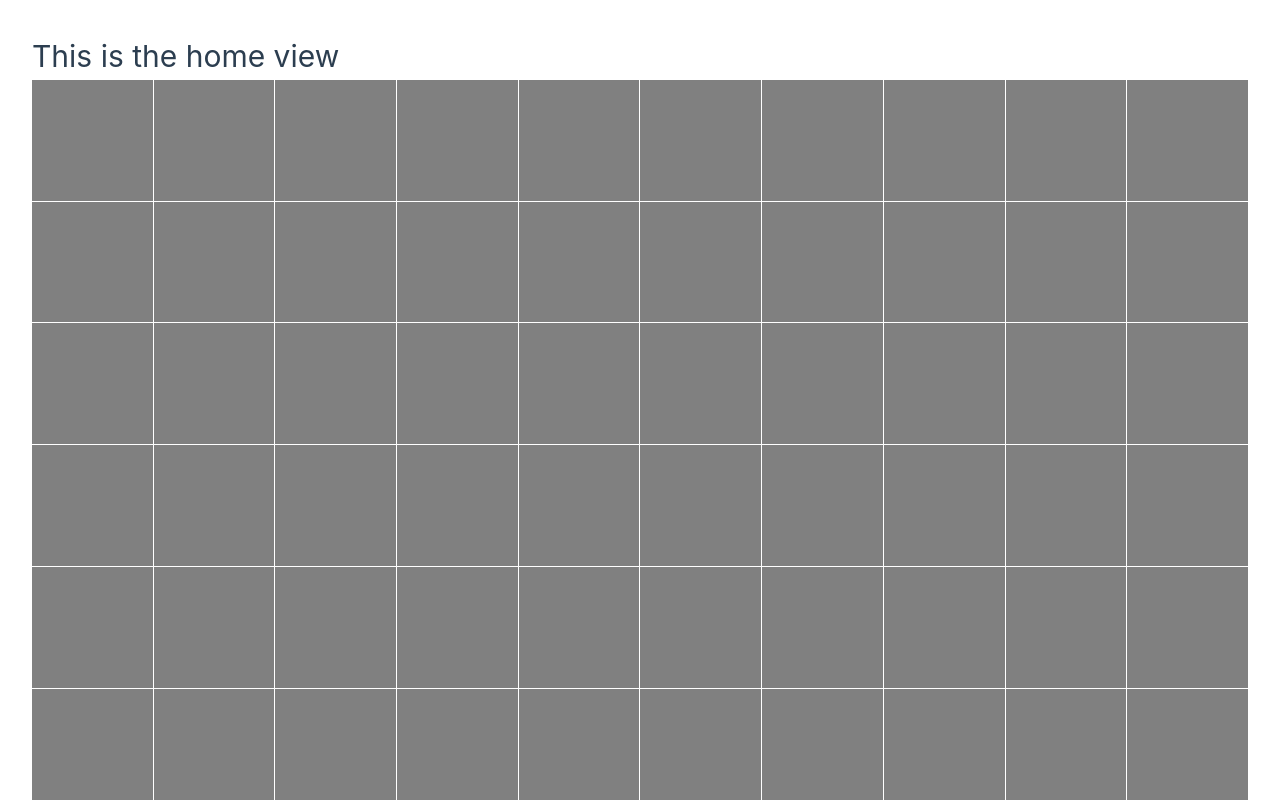
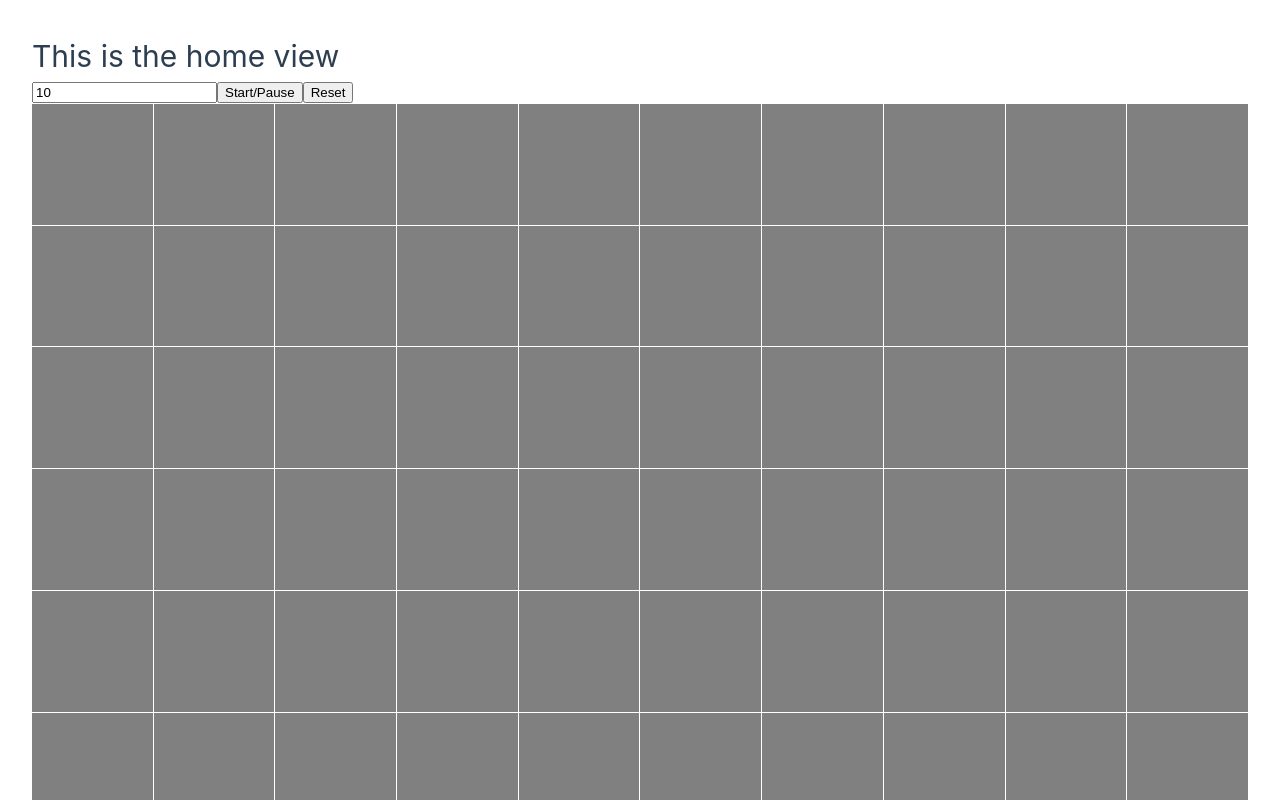
Before and after one commit to sami-baadarani/game-of-life, a Vue app: page / in a window 1280 px wide. Shown: the top 800 px of the page. Built offline with nearby package versions, Linux system fonts and the light colour scheme.

Commit message:
✨ feat: add game to page

```diff
--- a/src/components/GameOfLife/GameOfLife.vue
+++ b/src/components/GameOfLife/GameOfLife.vue
@@ -1,11 +1,29 @@
 <script setup lang="ts">
+import { ref } from 'vue';
 import LifeGrid from './LifeGrid/LifeGrid.vue';
+import { useGameOfLifeStore } from '@/stores/gameOfLife';
+import { watch } from 'vue';
 
+const dimension = ref(10)
 
+const gameOfLifeStore = useGameOfLifeStore()
+gameOfLifeStore.setDimension(dimension.value)
 
+watch(dimension, (newDimension) => {
+    gameOfLifeStore.setDimension(newDimension)
+})
+
+function reset() {
+    gameOfLifeStore.setDimension(dimension.value)
+}
 
 </script>
 
 <template>
-    <LifeGrid dimension="10" />
+    <div>
+        <input v-model="dimension" type="text" aria-label="Enter dimension">
+        <button>Start/Pause</button>
+        <button @click="reset">Reset</button>
+        <LifeGrid :dimension="dimension" />
+    </div>
 </template>
--- a/src/components/GameOfLife/LifeCell/LifeCell.vue
+++ b/src/components/GameOfLife/LifeCell/LifeCell.vue
@@ -1,11 +1,11 @@
 <script setup lang="ts">
 defineProps<{
-    isAlive: boolean,
+    isAlive?: boolean
 }>()
 </script>
 
 <template>
-    <div :class="{ 'alive': isAlive }" />
+    <div :class="{ alive: isAlive }" />
 </template>
 
 <style scoped>
--- a/src/components/GameOfLife/LifeGrid/LifeGrid.vue
+++ b/src/components/GameOfLife/LifeGrid/LifeGrid.vue
@@ -5,20 +5,23 @@ import LifeCell from '../LifeCell/LifeCell.vue';
 const props = defineProps<{
     dimension: number,
 }>()
+const MAX_DIMENSION = 50;
 
 const isDimensionAcceptable = computed(() => {
-    return props.dimension > 0 && props.dimension < 101;
+    return props.dimension > 0 && props.dimension < MAX_DIMENSION + 1;
 })
-
 </script>
 
 <template>
-    <div class="cell-container" v-if="isDimensionAcceptable">
-        <LifeCell class="life-cell" data-test="life-cell-component" v-for="i in (dimension * dimension)" :key="i">
-        </LifeCell>
-    </div>
-    <div v-else>
-        <p>Please select a number between 1 and 100</p>
+    <div>
+        <div v-if="isDimensionAcceptable" class="cell-container">
+            <LifeCell v-for="i in (dimension * dimension)" :key="`life-cell-component-${i}`" class="life-cell"
+                data-test="life-cell-component">
+            </LifeCell>
+        </div>
+        <div v-else>
+            <p>Please select a number between 1 and {{ MAX_DIMENSION }}</p>
+        </div>
     </div>
 </template>
 
--- a/src/views/HomeView.vue
+++ b/src/views/HomeView.vue
@@ -1,11 +1,11 @@
 <script setup lang="ts">
-import LifeGrid from '@/components/GameOfLife/LifeGrid/LifeGrid.vue';
+import GameOfLife from '@/components/GameOfLife/GameOfLife.vue';
 
 </script>
 
 <template>
   <main>
     <h1>This is the home view</h1>
-    <LifeGrid dimension="10"></LifeGrid>
+    <GameOfLife></GameOfLife>
   </main>
 </template>
```
Also changed, not shown: .prettierrc.json, 1 other file (tests, documents, lock files or other folders).
